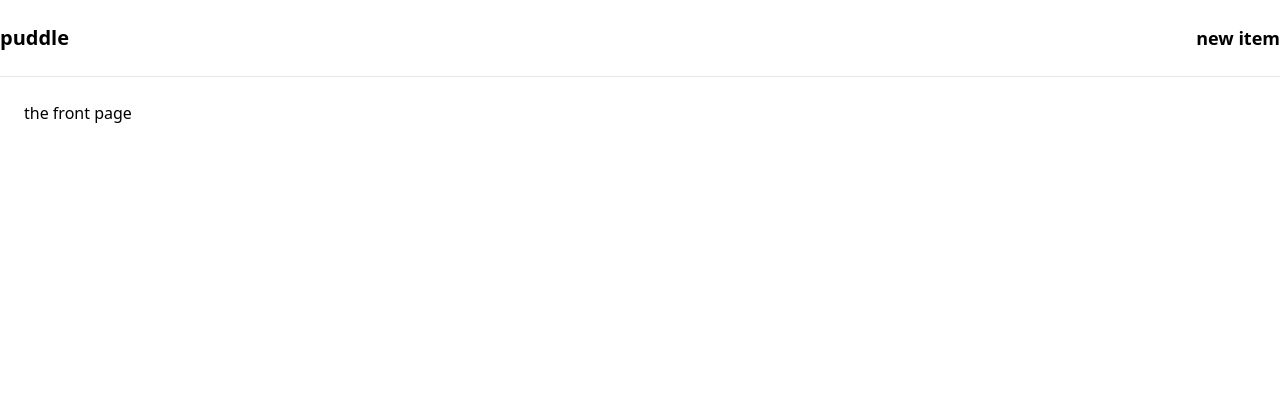
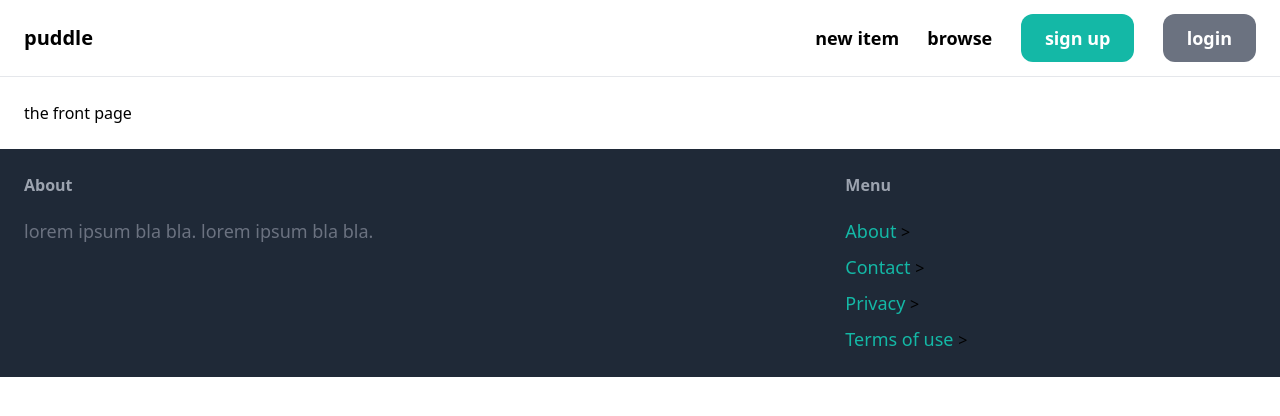
Before and after one commit to VictoriaPriscila28/marketplace, a Django app: page / in a window 1280 px wide. Shown: the top 416 px of the page. Run offline with Django 5.2, Linux system fonts and the light colour scheme; some libraries are stand-ins or nearby versions.

Commit message:
modified base.html

```diff
--- a/templates/core/base.html
+++ b/templates/core/base.html
@@ -5,14 +5,17 @@
         <meta charset="utf-8">
         <meta name="viewport" content="width=device-width,initial-scale=1.0">
         <script src="https://cdn.tailwindcss.com" > </script>
-        <title> {% block title %} {% endblock %} | puddle </title>
+        <title> {% block title %}{% endblock %} | puddle </title>
 
     </head>
     <body>
-        <nav class="py-6 py-6 flex justify-between items-center border-b border-gray-200">
-            <a href="/" class="text-xl font-semibold" > puddle</a>
+        <nav class="py-6 px-6 flex justify-between items-center border-b border-gray-200">
+            <a href="/" class="text-xl font-semibold" > puddle </a>
             <div class="space-x-6">
                 <a href="#" class="text-lg font-semibold hover:text-gray-500"> new item</a>
+                <a href="#" class="text-lg font-semibold hover:text-gray-500"> browse </a>
+                <a href="#" class="px-6 py-3 text-lg font-semibold bg-teal-500 text-white rounded-xl hover:bg-teal-700"> sign up</a>
+                <a href="#" class="px-6 py-3 text-lg font-semibold bg-gray-500 text-white rounded-xl hover:bg-gray-700"> login </a>
 
             </div>
 
@@ -21,5 +24,20 @@
             {% block content %}
             {% endblock %}
         </div>
+        <footer class="py-6 px-6 flex justify-between bg-gray-800">
+            <div class="w-2/3 pr-10">
+                <h3 class="mb-5 font-semibold text-gray-400"> About </h3>
+                <p class="text-lg text-gray-500 "> lorem ipsum bla bla. lorem ipsum bla bla. </p>
+            </div>
+            <div class="w-1/3">
+                <h3 class="mb-5 font-semibold text-gray-400"> Menu </h3>
+                <ul class="space-y-2">
+                    <li><a href="#" class="text-lg text-teal-500 hover:text-teal-700"> About </a>>
+                    <li><a href="#" class="text-lg text-teal-500 hover:text-teal-700"> Contact </a>>
+                    <li><a href="#" class="text-lg text-teal-500 hover:text-teal-700"> Privacy </a>>
+                    <li><a href="#" class="text-lg text-teal-500 hover:text-teal-700"> Terms of use </a>>
+                </ul>
+            </div>
+        </footer>
     </body>
 </html>
```
